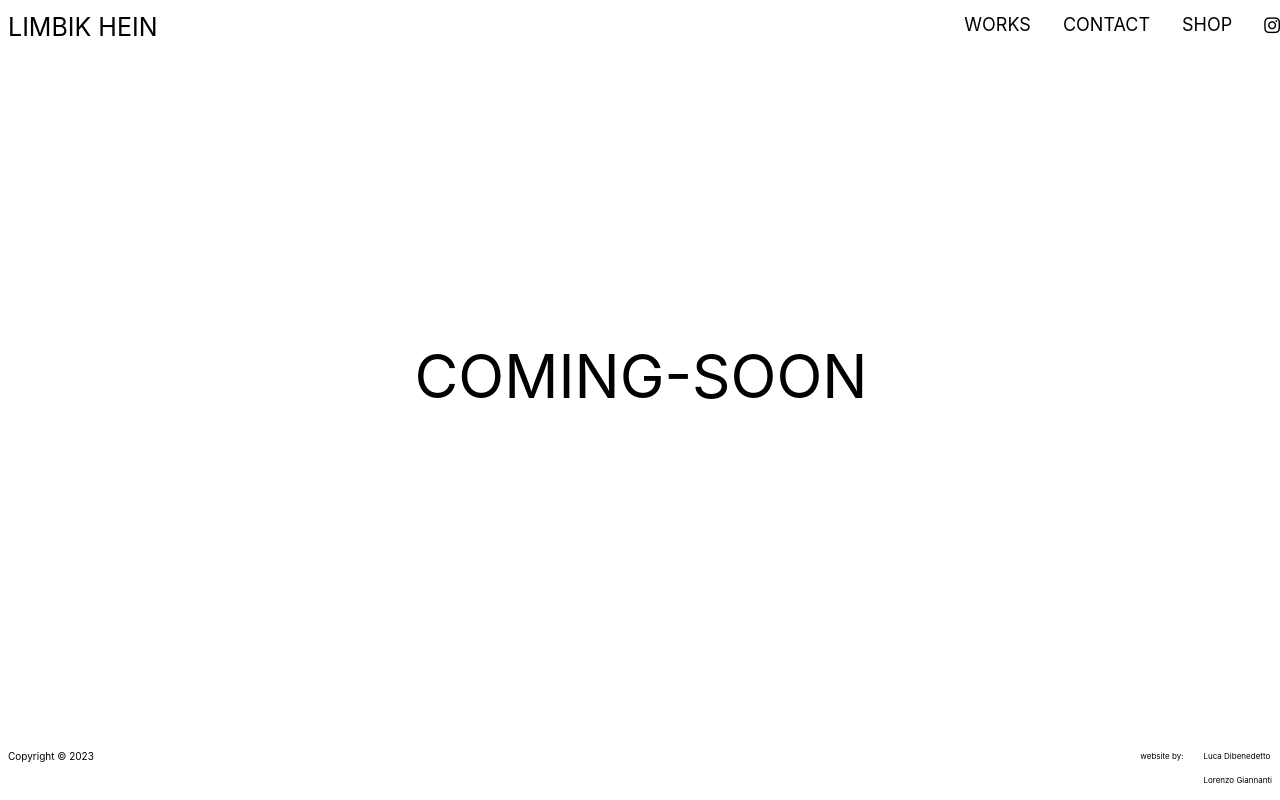
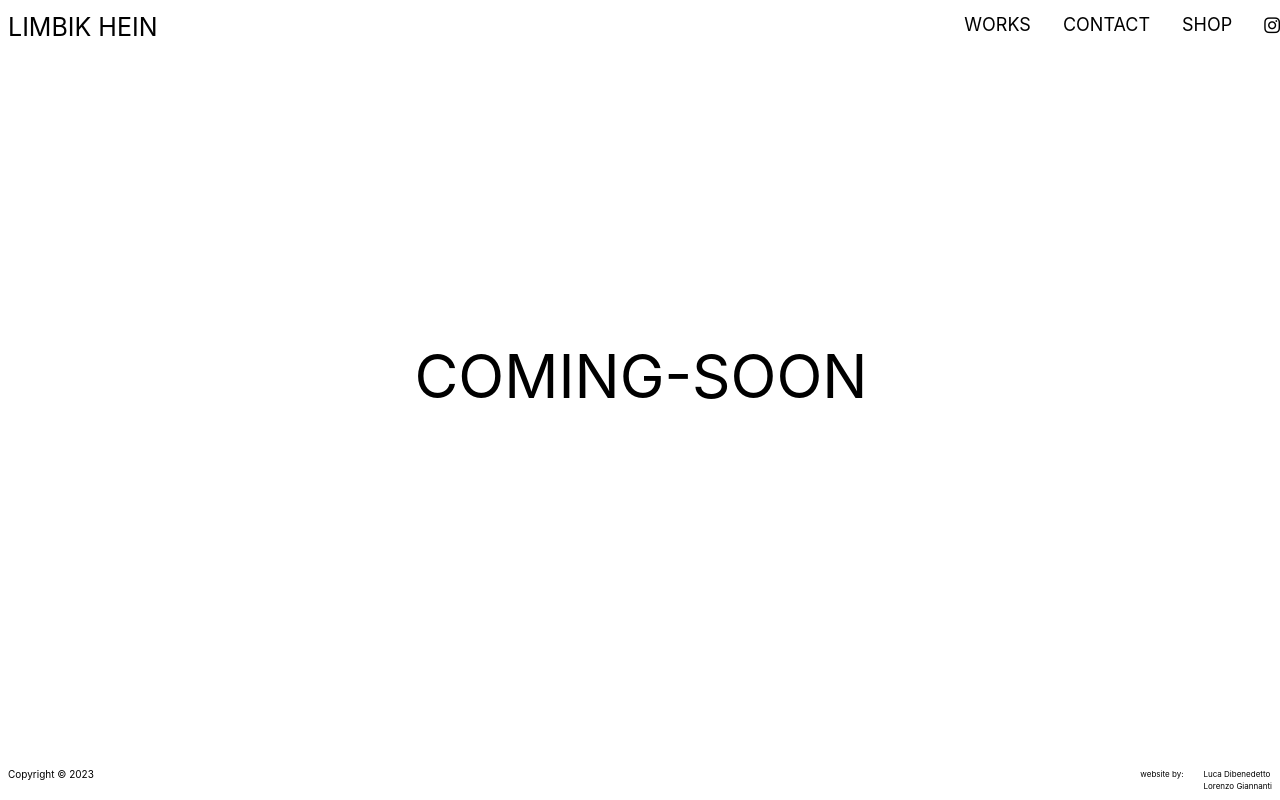
Before and after one commit to iLBigga/limbik_hein_website, a React (Create React App) app: page /shop in a window 1280 px wide. Built offline with nearby package versions, Linux system fonts and the light colour scheme.

Commit message:
fix Line Height footer

```diff
--- a/src/footer.js
+++ b/src/footer.js
@@ -2,7 +2,7 @@ const Footer = () => {
   const year = new Date().getFullYear();
 
   return (
-  <footer className="flex justify-between align-middle">
+  <footer className="flex leading-3 justify-between align-middle">
     <span className="text-[10px] ">{`Copyright © ${year}`}</span>
     <div className="text-[8px] flex align-middle">
       <span className="pr-5">website by:</span>
```
